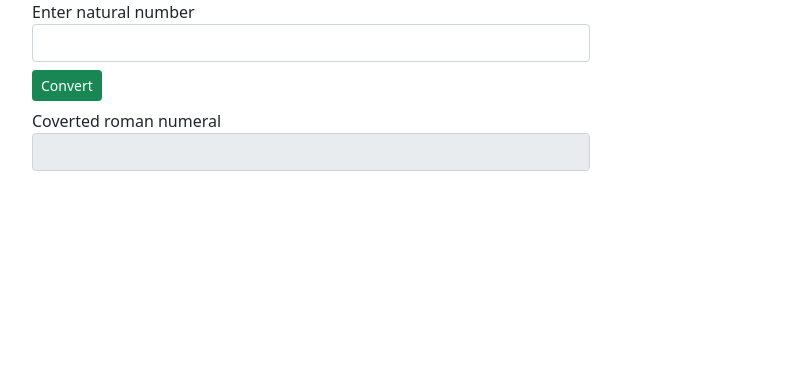
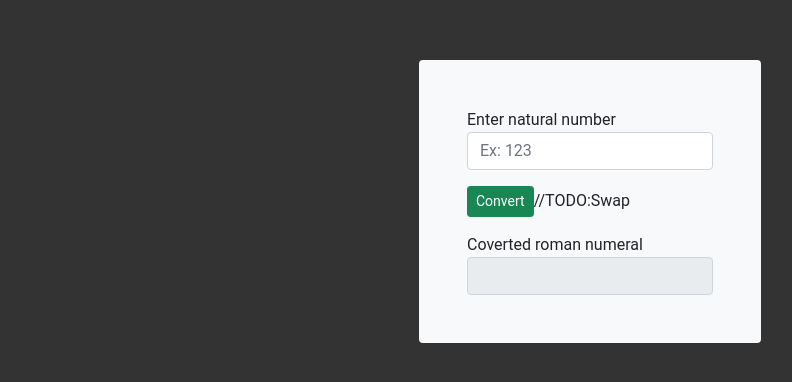
Before and after one commit to mrhrifat/roman-numeral, a React (Create React App) app: page / in a window 1280 px wide. Shown: the top 382 px of the page, without its empty margins (50-842 px from the left). Built offline with nearby package versions, Linux system fonts and the light colour scheme.

Commit message:
Add Keypress featurs

```diff
--- a/src/components/Root.jsx
+++ b/src/components/Root.jsx
@@ -1,5 +1,6 @@
 import React, { Component } from 'react'
 import Conversion from './Conversion'
+import '../style/style.css'
 
 const convertNatural = new Conversion();
 
@@ -19,11 +20,22 @@ class Root extends Component {
         })
     }
 
+    handleKeyPress = e => {
+        if (e.key === 'Enter') {
+            // console.log('I am pressed')
+            this.setState({
+                roman: convertNatural.convertRoman(this.state.natural),
+                natural: ''
+            })
+        }
+    }
+
     handleSubmit = e => {
         e.preventDefault()
 
         this.setState({
-            roman: convertNatural.convertRoman((this.state.natural))
+            roman: convertNatural.convertRoman((this.state.natural)),
+            natural: ''
         })
         // console.log(this.convert(this.state.natural))
         // console.log(this.state.roman)
@@ -80,7 +92,8 @@ class Root extends Component {
         const { natural, roman } = this.state
         return (
             <div className='container'>
-                <div className="main-body w-50">
+                <div className="root-container  d-flex justify-content-center">
+                    <div className="main-body w-md-50 bg-light p-5 rounded">
                         <form>
                             <div className='form-group'>
                                 <label htmlFor='natural'>Enter natural number</label>
@@ -91,15 +104,18 @@ class Root extends Component {
                                     className='form-control'
                                     value={natural}
                                     onChange={this.handleChange}
+                                    onKeyPress={this.handleKeyPress}
+                                    placeholder='Ex: 123'
                                 />
                             </div>
-                        <div className='form-group my-2'>
+                            <div className='form-group my-3'>
                                 <input
                                     type="button"
                                     className='btn btn-sm btn-success'
                                     onClick={this.handleSubmit}
                                     value="Convert"
                                 />
+                                //TODO:Swap
                             </div>
                             <div className="form-group">
                                 <label htmlFor='roman'>Coverted roman numeral</label>
@@ -115,6 +131,7 @@ class Root extends Component {
                         </form>
                     </div>
                 </div>
+            </div>
         )
     }
 }
```
Lines whose indentation alone changed are shown as unchanged.
